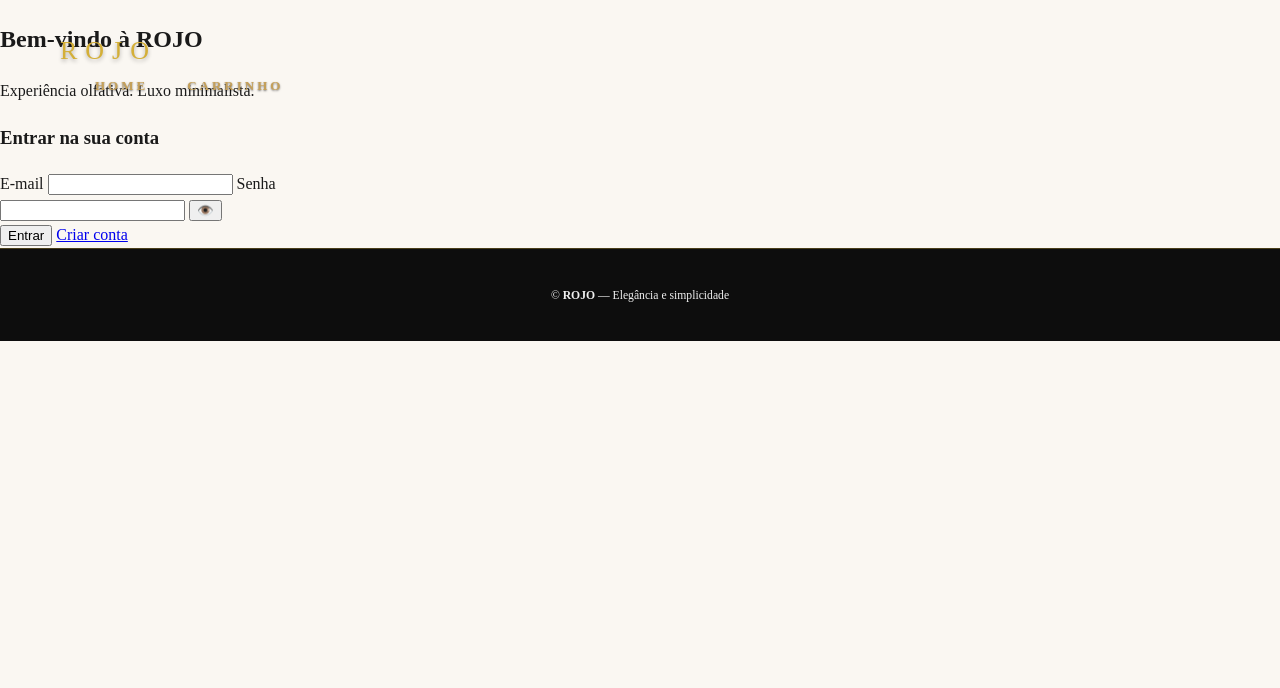
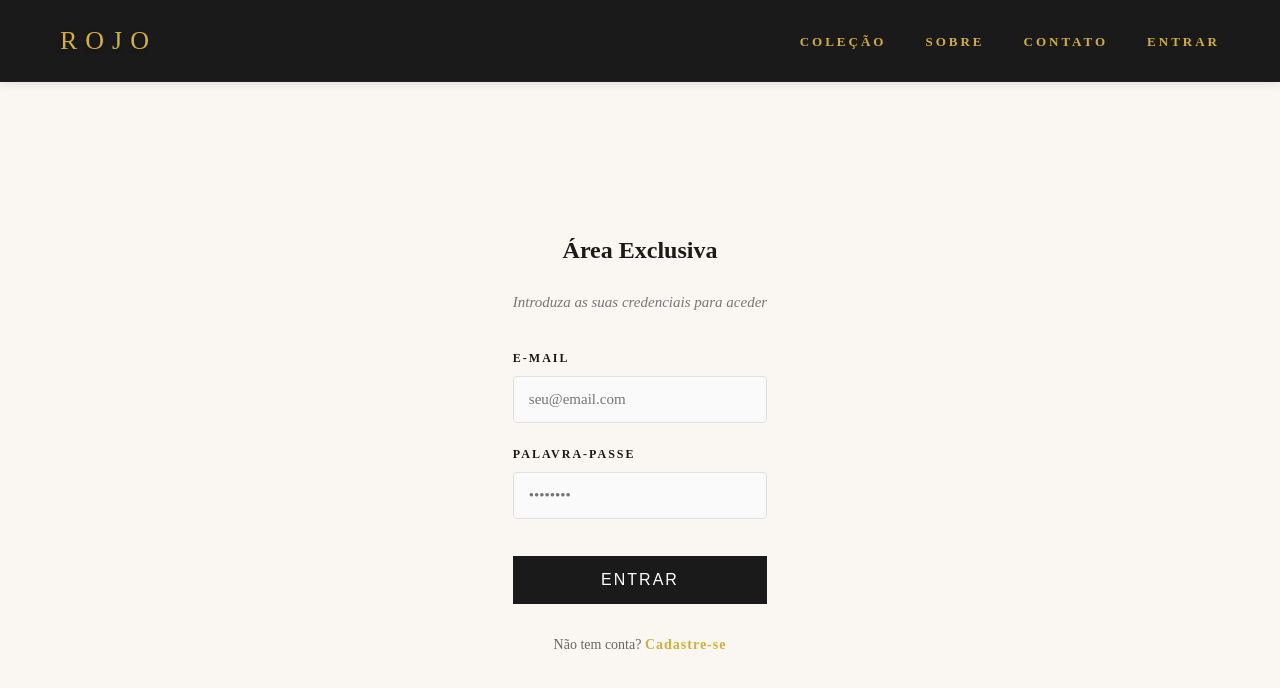
Before and after one commit to Romarts/ROJO, a website: page login.html in a window 1280 px wide. Drawn offline with Linux system fonts and the light colour scheme.

Commit message:
corrigindo header e adicionando login e cadastre-se

```diff
--- a/login.html
+++ b/login.html
@@ -1,64 +1,48 @@
 <!DOCTYPE html>
 <html lang="pt-BR">
 <head>
-  <meta charset="utf-8" />
-  <meta name="viewport" content="width=device-width,initial-scale=1" />
-  <title>ROJO — Login</title>
-  <link rel="stylesheet" href="style.css" />
+    <meta charset="UTF-8">
+    <meta name="viewport" content="width=device-width, initial-scale=1.0">
+    <title>Login - ROJO</title>
+    <link rel="stylesheet" href="style.css">
 </head>
-<body>
-  <header class="site-header">
-    <div class="container header-inner">
-      <div class="brand">
-        <span class="brand-logo">ROJO</span>
-      </div>
-      <nav class="nav">
-        <a href="index.html">Home</a>
-        <a href="cart.html">Carrinho</a>
-      </nav>
-    </div>
-  </header>
+<body class="login-page">
 
-  <main class="container page-login">
-    <section class="login-card">
-      <div class="login-visual">
-        <div class="accent"></div>
-        <h2>Bem-vindo à ROJO</h2>
-        <p class="muted">Experiência olfativa. Luxo minimalista.</p>
-      </div>
+    <header class="site-header header-solid">
+        <a href="index.html" class="brand">ROJO</a>
 
-      <form id="loginForm" class="login-form" autocomplete="off">
-        <h3>Entrar na sua conta</h3>
+        <nav class="nav" id="menu">
+            <a href="index.html#colecao">COLEÇÃO</a>
+            <a href="index.html#sobre">SOBRE</a>
+            <a href="index.html#contato">CONTATO</a>
+            <a href="login.html" class="nav-login">ENTRAR</a>
+        </nav>
+    </header>
 
-        <label class="field">
-          <span class="label-text">E‑mail</span>
-          <input id="email" name="email" type="email" required />
-        </label>
-
-        <label class="field">
-          <span class="label-text">Senha</span>
-          <div class="password-wrap">
-            <input id="password" name="password" type="password" required minlength="6" />
-            <button type="button" id="togglePwd" class="eye" aria-label="Mostrar senha">👁️</button>
-          </div>
-        </label>
-
-        <div class="actions">
-          <button id="submitBtn" class="btn primary" type="submit">Entrar</button>
-          <a class="link-muted" href="register.html">Criar conta</a>
+    <div class="login-container">
+        <div class="login-header">
+            <h2>Área Exclusiva</h2>
+            <p>Introduza as suas credenciais para aceder</p>
         </div>
 
-        <div id="feedback" class="feedback" role="status" aria-live="polite"></div>
-      </form>
-    </section>
-  </main>
+        <form id="loginForm" class="login-form">
+            <div class="form-group">
+                <label for="email">E-mail</label>
+                <input type="email" id="email" required placeholder="seu@email.com">
+            </div>
 
-  <footer class="site-footer">
-    <div class="container">
-      <small>© <strong>ROJO</strong> — Elegância e simplicidade</small>
+            <div class="form-group">
+                <label for="senha">Palavra-passe</label>
+                <input type="password" id="senha" required placeholder="••••••••">
+            </div>
+
+            <div id="loginError" class="error-msg" style="display: none; color: #7a1b1b; font-size: 14px; margin-bottom: 15px; text-align: center;"></div>
+
+            <button type="submit" class="btn-three">Entrar</button>
+            <p class="form-footer">Não tem conta? <a href="register.html">Cadastre-se</a></p>
+        </form>
     </div>
-  </footer>
 
-  <script src="login.js"></script>
+    <script src="login.js"></script>
 </body>
 </html>
--- a/style.css
+++ b/style.css
@@ -1,3 +1,6 @@
+/* =========================================
+   1. BASE E TIPOGRAFIA
+   ========================================= */
 body {
   margin: 0;
   font-family: "Merriweather", serif;
@@ -6,6 +9,81 @@ body {
   line-height: 1.6;
 }
 
+h1, h2, h3 {
+  font-family: "Playfair Display", serif;
+}
+
+/* =========================================
+   2. UTILITÁRIOS E LAYOUT
+   ========================================= */
+.container-small {
+  max-width: 750px;
+  margin: 0 auto;
+}
+
+.linha-separadora {
+  border: 0;
+  border-top: 1px solid rgba(0, 0, 0, 0.3); /* Dourado sutil */
+  margin: 0;
+  width: 100%;
+}
+
+.label-muted {
+  display: block;
+  letter-spacing: 4px;
+  color: #999;
+  text-transform: uppercase;
+  font-size: 12px;
+  margin-bottom: 15px;
+}
+
+.texto-secao {
+  font-size: 16px;
+  color: #555;
+  line-height: 1.8;
+}
+
+.titulo-secao {
+  color: #7a1b1b;
+  font-size: 42px;
+  margin-bottom: 30px;
+  letter-spacing: 1px;
+}
+
+/* =========================================
+   3. COMPONENTES (BOTÕES)
+   ========================================= */
+.btn-three {
+  color: #FFF;
+  transition: all 0.5s;
+  position: relative;
+  padding: 15px 50px;
+  font-size: 16px;
+  letter-spacing: 2px;
+  text-transform: uppercase;
+  text-decoration: none;
+  display: inline-block;
+  cursor: pointer;
+  border: 1px solid rgba(212, 175, 55, 0.5);
+}
+
+.btn-three::before {
+  content: '';
+  position: absolute;
+  top: 0; left: 0; width: 100%; height: 100%;
+  z-index: -1;
+  background-color: rgba(255,255,255,0.05);
+  transition: all 0.3s;
+}
+
+.btn-three:hover {
+  background: #D4AF37;
+  color: #000;
+}
+
+/* =========================================
+   4. CABEÇALHO E NAVEGAÇÃO
+   ========================================= */
 .site-header {
   background: transparent;
   padding: 30px 60px;
@@ -20,18 +98,50 @@ body {
   z-index: 100;
 }
 
+.site-header.header-solid {
+  background: #1a1a1a; /* Cinza muito escuro, quase preto */
+  position: relative;  /* Ele ocupa o espaço no topo, em vez de flutuar */
+  padding: 20px 60px;
+  box-shadow: 0 2px 10px rgba(0,0,0,0.1);
+}
+
+.header-solid .nav a {
+  text-shadow: none;
+  color: #D4AF37;
+}
+
+.header-solid .nav a:hover {
+  color: #fff;
+}
+
 .brand {
-  font-family: "Playfair Display", serif;
   font-size: 26px;
   letter-spacing: 8px;
-  color: #D4AF37; /* Dourado Metálico */
+  color: #D4AF37;
   text-shadow: 0 2px 4px rgba(0,0,0,0.3);
   text-decoration: none;
 }
 
-/* --- ESTILO DO BOTÃO HAMBÚRGUER --- */
+.nav a {
+  color: #C5A059;
+  margin-left: 35px;
+  text-decoration: none;
+  font-size: 13px;
+  letter-spacing: 3px;
+  text-transform: uppercase;
+  font-weight: 600;
+  transition: 0.3s;
+  text-shadow: 0 1px 2px rgba(0,0,0,0.5);
+}
+
+.nav a:hover {
+  color: #FFFFFF;
+  transform: translateY(-2px);
+}
+
+/* Menu Hambúrguer */
 .menu-btn {
-  display: none; /* Escondido no PC */
+  display: none;
   background: none;
   border: none;
   cursor: pointer;
@@ -48,23 +158,10 @@ body {
   transition: 0.4s;
 }
 
-.nav a {
-  color: #C5A059; /* Dourado suave para leitura */
-  margin-left: 35px;
-  text-decoration: none;
-  font-size: 13px;
-  letter-spacing: 3px;
-  text-transform: uppercase;
-  font-weight: 600;
-  transition: 0.3s;
-  text-shadow: 0 1px 2px rgba(0,0,0,0.5);
-}
-
-.nav a:hover {
-  color: #FFFFFF;
-  transform: translateY(-2px);
-}
-
+/* =========================================
+   5. SEÇÕES PRINCIPAIS (HOME)
+   ========================================= */
+/* Hero Section */
 .hero {
   background: url("imagens/Apresentacao.png") top center/cover no-repeat;
   display: flex;
@@ -75,23 +172,6 @@ body {
   min-height: 100vh;
 }
 
-/* Ajuste na Linha Separadora */
-.linha-separadora {
-  border: 0;
-  border-top: 1px solid rgba(0, 0, 0, 0.3); /* Dourado sutil da ROJO */
-  margin: 0; /* Remove o espaço em cima e embaixo da linha */
-  width: 100%;
-}
-
-/* Ajuste nas Seções para não criarem vácuo */
-.colecao, .secao-informativa {
-  padding-top: 60px;
-  padding-bottom: 60px;
-  margin-top: 0;
-  margin-bottom: 0;
-}
-
-/* Limpeza de filtros antigos */
 .hero::before, .hero::after {
   content: none !important;
 }
@@ -113,7 +193,6 @@ body {
 }
 
 .hero-content h1 {
-  font-family: "Playfair Display", serif;
   font-size: 90px;
   margin: 10px 0;
   line-height: 1.1;
@@ -126,32 +205,12 @@ body {
   margin-bottom: 30px;
 }
 
-.btn-three {
-  color: #FFF;
-  transition: all 0.5s;
-  position: relative;
-  padding: 15px 50px;
-  font-size: 16px;
-  letter-spacing: 2px;
-  text-transform: uppercase;
-  text-decoration: none;
-  display: inline-block;
-  cursor: pointer;
-  border: 1px solid rgba(212, 175, 55, 0.5); /* Borda dourada sutil */
-}
-
-.btn-three::before {
-  content: '';
-  position: absolute;
-  top: 0; left: 0; width: 100%; height: 100%;
-  z-index: -1;
-  background-color: rgba(255,255,255,0.05);
-  transition: all 0.3s;
-}
-
-.btn-three:hover {
-  background: #D4AF37;
-  color: #000;
+/* Seções Padrão (Coleção, Sobre, Contato) */
+.colecao, .secao-informativa {
+  padding-top: 60px;
+  padding-bottom: 60px;
+  margin-top: 0;
+  margin-bottom: 0;
 }
 
 .colecao {
@@ -160,14 +219,17 @@ body {
   background: #fdfaf5;
 }
 
-.titulo-secao {
-  color: #7a1b1b;
-  font-family: "Playfair Display", serif;
-  font-size: 42px;
-  margin-bottom: 30px;
-  letter-spacing: 1px;
+.secao-informativa {
+  padding: 100px 20px;
+  text-align: center;
+  background-color: #faf7f2;
 }
 
+.secao-sobre {
+  background-color: #dbdbdb;
+}
+
+/* Grid de Produtos */
 .produtos {
   display: grid;
   grid-template-columns: repeat(auto-fit, minmax(240px, 1fr));
@@ -187,34 +249,9 @@ body {
   transform: translateY(-6px);
 }
 
-.secao-informativa {
-  padding: 100px 20px;
-  text-align: center;
-  background-color: #faf7f2;
-}
-
-.secao-sobre { background-color: #dbdbdb; }
-
-.container-small {
-  max-width: 750px;
-  margin: 0 auto;
-}
-
-.label-muted {
-  display: block;
-  letter-spacing: 4px;
-  color: #999;
-  text-transform: uppercase;
-  font-size: 12px;
-  margin-bottom: 15px;
-}
-
-.texto-secao {
-  font-size: 16px;
-  color: #555;
-  line-height: 1.8;
-}
-
+/* =========================================
+   6. RODAPÉ (FOOTER)
+   ========================================= */
 .site-footer {
   background: #0d0d0d;
   color: #f0f0f0;
@@ -224,46 +261,130 @@ body {
   border-top: 1px solid rgba(212,175,55,0.3);
 }
 
-/* --- CONFIGURAÇÕES MOBILE (ATÉ 768px) --- */
+/* =========================================
+   7. PÁGINA DE LOGIN E REGISTRO
+   ========================================= */
+.login-page {
+  display: flex;
+  flex-direction: column; /* Faz o cabeçalho ficar em cima e o form embaixo */
+  justify-content: flex-start; /* Alinha o cabeçalho no topo */
+  align-items: center;
+  min-height: 100vh;
+  background-color: #faf7f2;
+}
+
+/* Garante que a caixa de login tenha um espaço do topo para ficar centralizada visualmente */
+.login-container {
+  margin-top: auto;
+  margin-bottom: auto;
+  /* ... restante do código que você já tem ... */
+}
+
+.login-header {
+  text-align: center;
+  margin-bottom: 35px;
+}
+
+.login-header .brand {
+  position: static;
+  display: inline-block;
+}
+
+.login-header p {
+  color: #777;
+  font-style: italic;
+  font-size: 15px;
+  margin-top: 10px;
+}
+
+.login-form { display: flex; flex-direction: column; }
+
+.form-group { margin-bottom: 22px; }
+
+.form-group label {
+  display: block;
+  font-size: 12px;
+  text-transform: uppercase;
+  letter-spacing: 2px;
+  color: #1a1a1a;
+  margin-bottom: 8px;
+  font-weight: bold;
+}
+
+.form-group input {
+  width: 100%;
+  padding: 14px 15px;
+  border: 1px solid #e0e0e0;
+  border-radius: 4px;
+  font-family: inherit;
+  font-size: 15px;
+  background-color: #fafafa;
+  box-sizing: border-box;
+  transition: all 0.3s ease;
+}
+
+.form-group input:focus {
+  outline: none;
+  border-color: #D4AF37;
+  background-color: #ffffff;
+  box-shadow: 0 0 8px rgba(212, 175, 55, 0.2);
+}
+
+.login-form .btn-three {
+  width: 100%;
+  margin-top: 15px;
+  background: #1a1a1a;
+  border: none;
+  text-align: center;
+}
+
+.login-form .btn-three:hover {
+  background: #D4AF37;
+  color: #ffffff;
+}
+
+.form-footer {
+  margin-top: 30px;
+  font-size: 14px;
+  color: #666;
+  text-align: center;
+}
+
+.form-footer a {
+  color: #D4AF37;
+  text-decoration: none;
+  font-weight: bold;
+  letter-spacing: 1px;
+  transition: color 0.3s;
+}
+
+.form-footer a:hover { color: #1a1a1a; }
+
+/* =========================================
+   8. RESPONSIVIDADE (MOBILE)
+   ========================================= */
 @media (max-width: 768px) {
-  .site-header {
-    padding: 20px 30px;
-  }
+  .site-header { padding: 20px 30px; }
 
-  .menu-btn {
-    display: block; /* Mostra o botão no mobile */
-  }
+  .menu-btn { display: block; }
 
   .nav {
-    display: none; /* Começa escondido */
+    display: none;
     flex-direction: column;
     position: absolute;
-    top: 0;
-    right: 0;
-    background: rgba(26, 26, 26, 0.98); /* Fundo quase opaco para luxo */
-    width: 100%;
-    height: 100vh;
+    top: 0; right: 0;
+    background: rgba(26, 26, 26, 0.98);
+    width: 100%; height: 100vh;
     justify-content: center;
     align-items: center;
     z-index: 100;
   }
 
-  .nav a {
-    margin: 20px 0;
-    font-size: 20px; /* Links maiores no celular */
-  }
+  .nav a { margin: 20px 0; font-size: 20px; }
 
-  /* Classe que seu JS vai ativar */
-  .nav.active {
-    display: flex;
-  }
+  .nav.active { display: flex; }
 
-  /* Ajuste do título para não estourar no celular */
-  .hero-content h1 {
-    font-size: 50px;
-  }
+  .hero-content h1 { font-size: 50px; }
 
-  .hero-content {
-    transform: translate(0, 0); /* Centraliza melhor no mobile */
-  }
+  .hero-content { transform: translate(0, 0); }
 }
```
Also changed, not shown: index.html (+2 -3 lines), register.html (added, +63 -0 lines), 1 other file.
